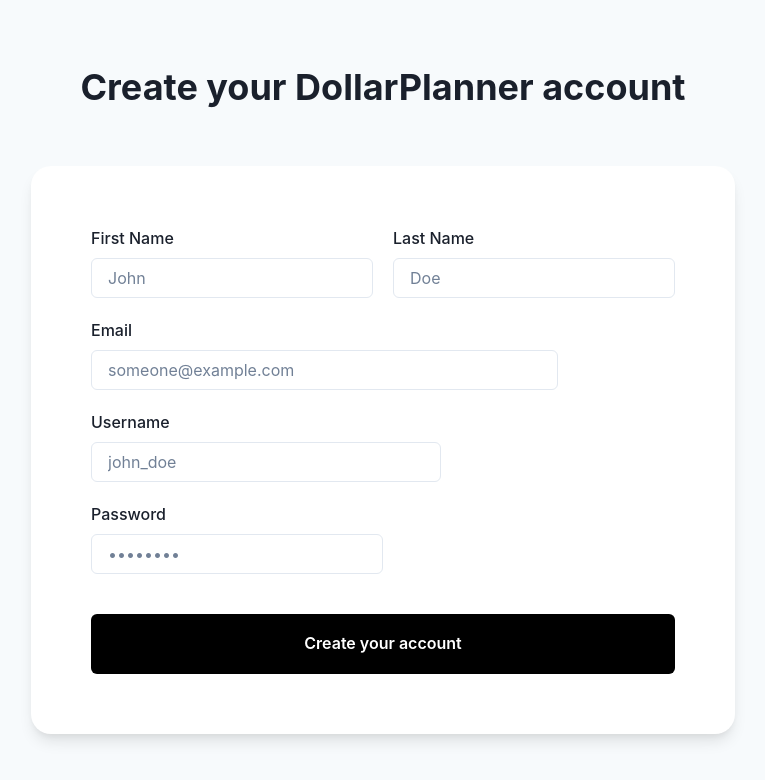
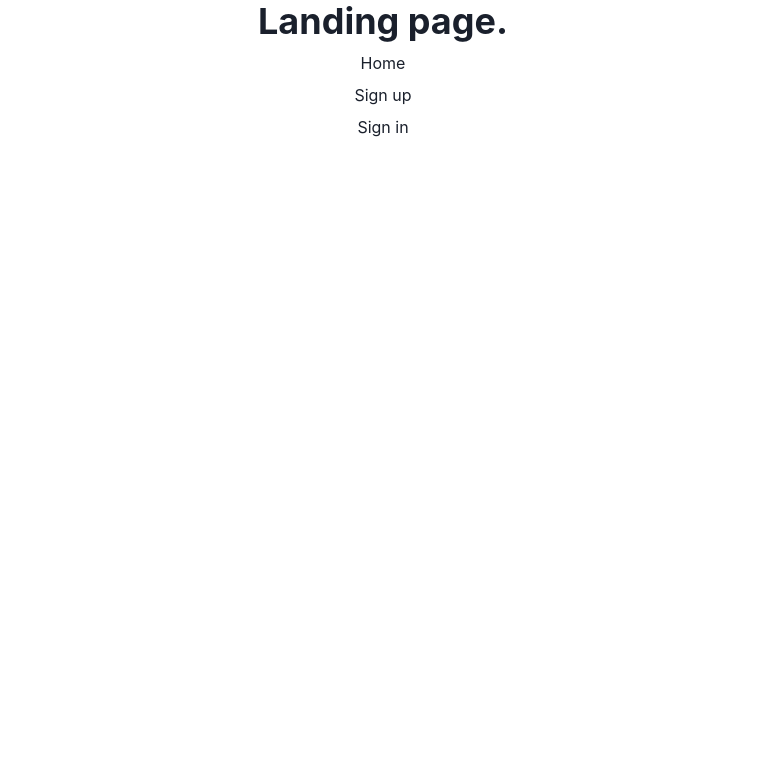
Before and after one commit to project-orbital/frontend, a React (Create React App) app: page / in a window 1280 px wide. Shown: the top 780 px of the page, without its empty margins (257-1022 px from the left). Built offline with nearby package versions, Linux system fonts and the light colour scheme.

Commit message:
Implement basic routing to sign-in and sign-up pages

```diff
--- a/src/App.js
+++ b/src/App.js
@@ -1,5 +1,11 @@
-import SignUp from "./components/SignUp";
+import {Heading, Link, VStack} from "@chakra-ui/react";
+import {Link as RouterLink} from "react-router-dom"
 
 export default function App() {
-    return <SignUp/>
+    return <VStack>
+        <Heading as="h1">Landing page.</Heading>;
+        <Link as={RouterLink} to='/'>Home</Link>
+        <Link as={RouterLink} to='/sign-up'>Sign up</Link>
+        <Link as={RouterLink} to='/sign-in'>Sign in</Link>
+    </VStack>
 }
--- a/src/index.js
+++ b/src/index.js
@@ -1,8 +1,10 @@
 import {StrictMode} from "react";
 import {createRoot} from "react-dom/client";
-import {ChakraProvider, CSSReset, extendTheme} from "@chakra-ui/react"
-
+import {ChakraProvider, CSSReset, extendTheme, Heading} from "@chakra-ui/react"
+import {BrowserRouter, Route, Routes} from "react-router-dom";
 import App from "./App";
+import SignUp from "./components/SignUp";
+import SignIn from "./components/SignIn";
 
 const theme = extendTheme({
     // Theme extensions go here.
@@ -11,11 +13,16 @@
 const rootElement = document.getElementById("root");
 const root = createRoot(rootElement);
 
-root.render(
-    <StrictMode>
-        <ChakraProvider theme={theme}>
-            <CSSReset/>
-            <App/>
-        </ChakraProvider>
-    </StrictMode>
-);
+root.render(<StrictMode>
+    <ChakraProvider theme={theme}>
+        <CSSReset/>
+        <BrowserRouter>
+            <Routes>
+                <Route path="/" element={<App/>}/>
+                <Route path="sign-up" element={<SignUp/>}/>
+                <Route path="sign-in" element={<SignIn/>}/>
+                <Route path="*" element={<Heading>404 Not Found</Heading>}/>
+            </Routes>
+        </BrowserRouter>
+    </ChakraProvider>
+</StrictMode>);
```
